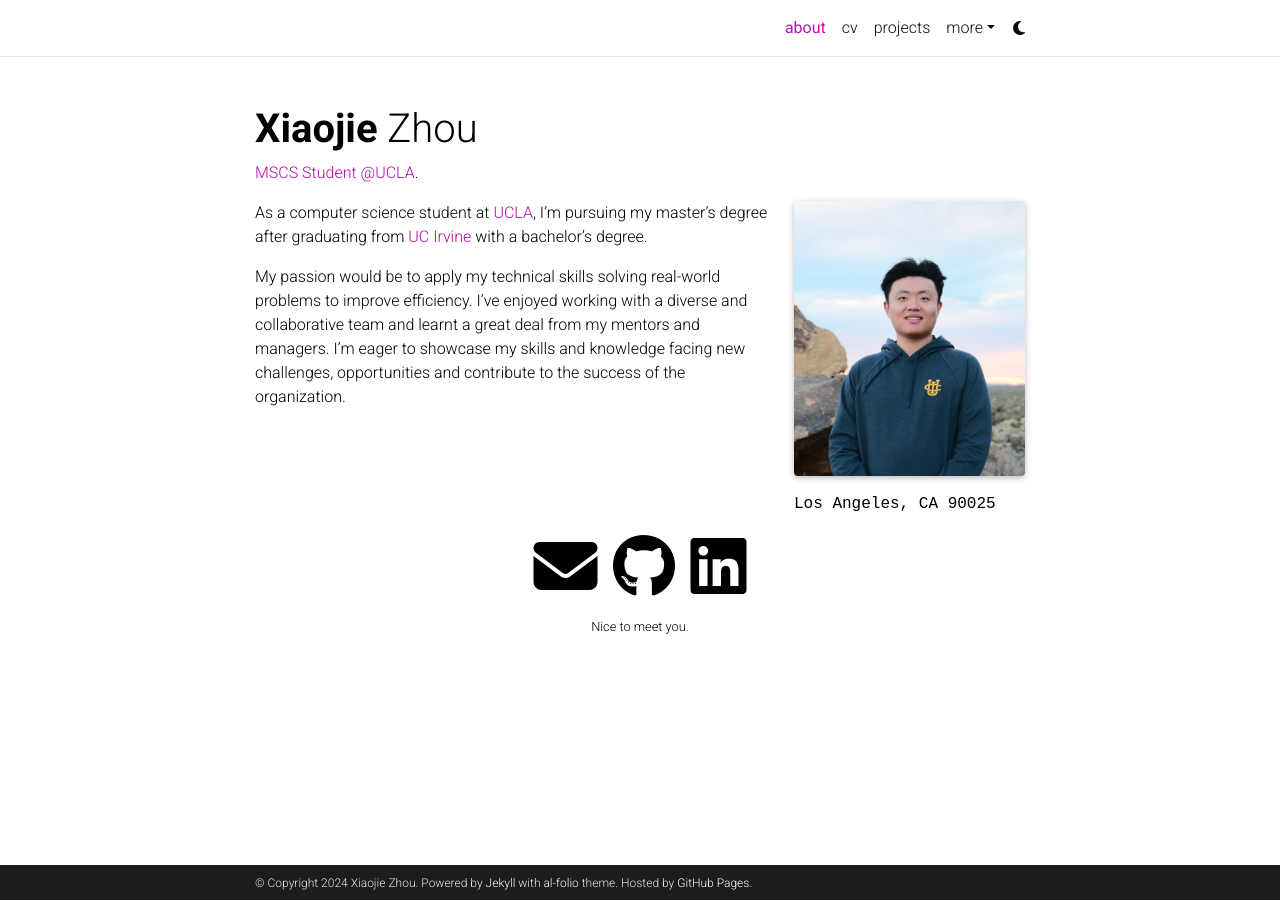
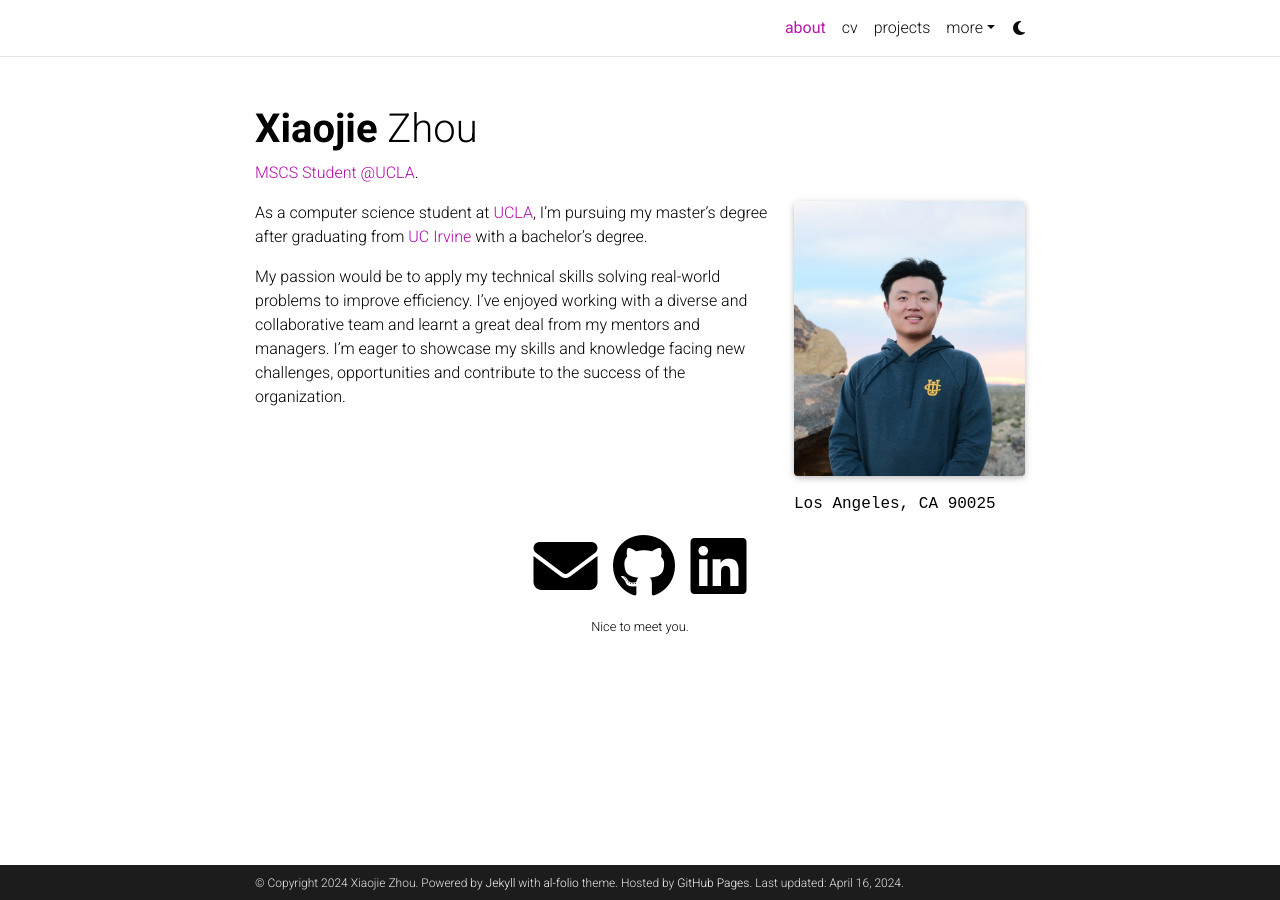
Before and after one commit to xiaojie-zhou/xiaojie-zhou.github.io, a Jekyll site: the page built from _pages/about.md, in a window 1280 px wide. Built offline with Jekyll 4.4.1, drawn with Linux system fonts in a browser that asks for light colours; full-size pictures stand in for the smaller copies a plugin makes; comment, search, counter and statistics services are not loaded; a style sheet for code colours, icons or effects is not loaded; some of the changed lines change nothing that is shown.

Commit message:
Update _config.yml

```diff
--- a/_config.yml
+++ b/_config.yml
@@ -19,7 +19,7 @@
 
 url: https://xiaojie-zhou.github.io # the base hostname & protocol for your site
 baseurl: > # the subpath of your site, e.g. /blog/
-last_updated: false # set to true if you want to display last updated in the footer
+last_updated: true # set to true if you want to display last updated in the footer
 impressum_path:  # set to path to include impressum link in the footer, use the same path as permalink in a page, helps to conform with EU GDPR
 
 # -----------------------------------------------------------------------------
@@ -168,7 +168,7 @@
     output: false
     permalink: /news/:path/
   projects:
-    output: true
+    output: false
     permalink: /projects/:path/
 #
 #announcements:
@@ -356,7 +356,7 @@
 # Optional Features
 # -----------------------------------------------------------------------------
 
-enable_google_analytics:    false  # enables google analytics
+enable_google_analytics:    true  # enables google analytics
 enable_cronitor_analytics: false  # enables cronitor RUM analytics
 enable_google_verification: false  # enables google site verification
 enable_bing_verification:   false  # enables bing site verification
```
